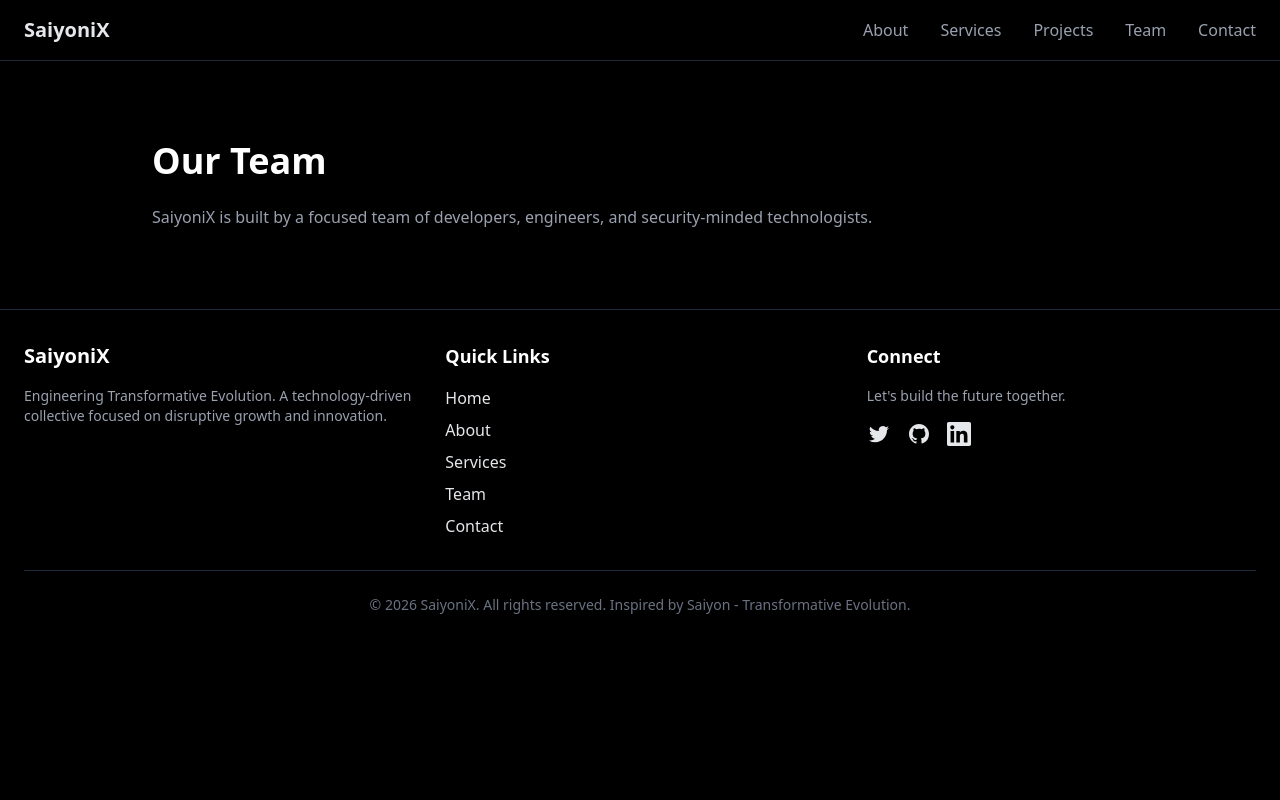
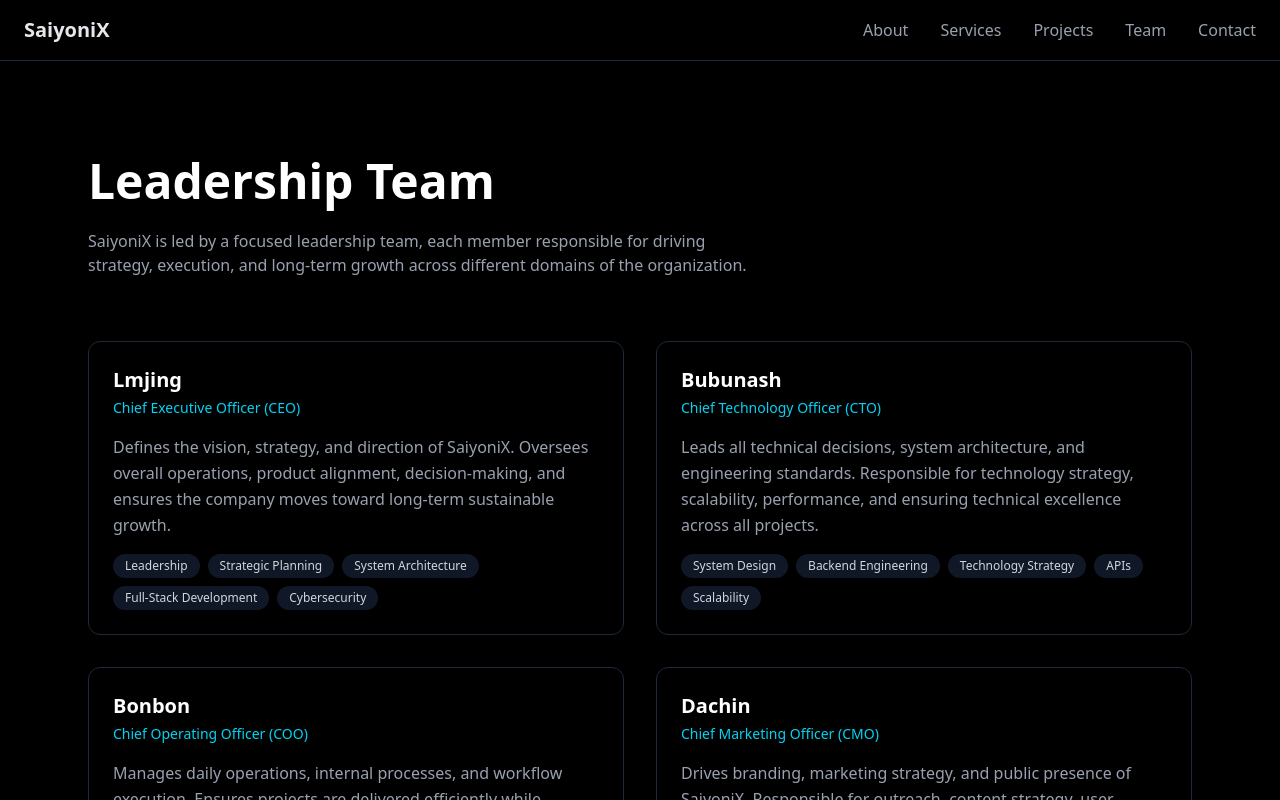
Before and after one commit to lmjing69/SaiyoniX_, a Next.js app: page /team in a window 1280 px wide. Shown: the top 800 px of the page. Built offline with nearby package versions, Linux system fonts and the light colour scheme.

Commit message:
Phase 2.4: add leadership team with roles and responsibilities

```diff
--- a/src/app/team/page.tsx
+++ b/src/app/team/page.tsx
@@ -1,11 +1,119 @@
+import MotionFade from "@/components/MotionFade";
+
 export default function Team() {
   return (
-    <section className="max-w-5xl mx-auto px-6 py-20">
-      <h1 className="text-4xl font-bold text-white mb-6">Our Team</h1>
-      <p className="text-gray-400">
-        SaiyoniX is built by a focused team of developers, engineers,
-        and security-minded technologists.
-      </p>
+    <section className="max-w-6xl mx-auto px-6 py-24">
+      <MotionFade>
+        <h1 className="text-4xl md:text-5xl font-bold text-white mb-6">
+          Leadership Team
+        </h1>
+
+        <p className="text-gray-400 max-w-2xl">
+          SaiyoniX is led by a focused leadership team, each member responsible
+          for driving strategy, execution, and long-term growth across different
+          domains of the organization.
+        </p>
+      </MotionFade>
+
+      <div className="grid md:grid-cols-2 gap-8 mt-16">
+        <TeamCard
+          name="Lmjing"
+          role="Chief Executive Officer (CEO)"
+          responsibilities="Defines the vision, strategy, and direction of SaiyoniX. Oversees overall operations, product alignment, decision-making, and ensures the company moves toward long-term sustainable growth."
+          skills={[
+            "Leadership",
+            "Strategic Planning",
+            "System Architecture",
+            "Full-Stack Development",
+            "Cybersecurity",
+          ]}
+        />
+
+        <TeamCard
+          name="Bubunash"
+          role="Chief Technology Officer (CTO)"
+          responsibilities="Leads all technical decisions, system architecture, and engineering standards. Responsible for technology strategy, scalability, performance, and ensuring technical excellence across all projects."
+          skills={[
+            "System Design",
+            "Backend Engineering",
+            "Technology Strategy",
+            "APIs",
+            "Scalability",
+          ]}
+        />
+
+        <TeamCard
+          name="Bonbon"
+          role="Chief Operating Officer (COO)"
+          responsibilities="Manages daily operations, internal processes, and workflow execution. Ensures projects are delivered efficiently while coordinating between technical, marketing, and financial teams."
+          skills={[
+            "Operations Management",
+            "Process Optimization",
+            "Project Coordination",
+            "Execution Strategy",
+          ]}
+        />
+
+        <TeamCard
+          name="Dachin"
+          role="Chief Marketing Officer (CMO)"
+          responsibilities="Drives branding, marketing strategy, and public presence of SaiyoniX. Responsible for outreach, content strategy, user engagement, and positioning the company in the market."
+          skills={[
+            "Brand Strategy",
+            "Digital Marketing",
+            "Content Strategy",
+            "Growth Marketing",
+          ]}
+        />
+
+        <TeamCard
+          name="Donchand"
+          role="Chief Financial Officer (CFO)"
+          responsibilities="Oversees financial planning, budgeting, and resource allocation. Manages financial risk, sustainability, and ensures responsible handling of company finances."
+          skills={[
+            "Financial Planning",
+            "Budgeting",
+            "Risk Management",
+            "Business Finance",
+          ]}
+        />
+      </div>
     </section>
   );
 }
+
+function TeamCard({
+  name,
+  role,
+  responsibilities,
+  skills,
+}: {
+  name: string;
+  role: string;
+  responsibilities: string;
+  skills: string[];
+}) {
+  return (
+    <MotionFade>
+      <div className="border border-gray-800 rounded-xl p-6 hover:border-cyan-400 transition">
+        <h3 className="text-xl font-semibold text-white">{name}</h3>
+        <p className="text-cyan-400 text-sm mt-1">{role}</p>
+
+        <p className="text-gray-400 mt-4 leading-relaxed">
+          {responsibilities}
+        </p>
+
+        <div className="flex flex-wrap gap-2 mt-4">
+          {skills.map((skill) => (
+            <span
+              key={skill}
+              className="text-xs px-3 py-1 rounded-full bg-gray-900 text-gray-300"
+            >
+              {skill}
+            </span>
+          ))}
+        </div>
+      </div>
+    </MotionFade>
+  );
+}
```
